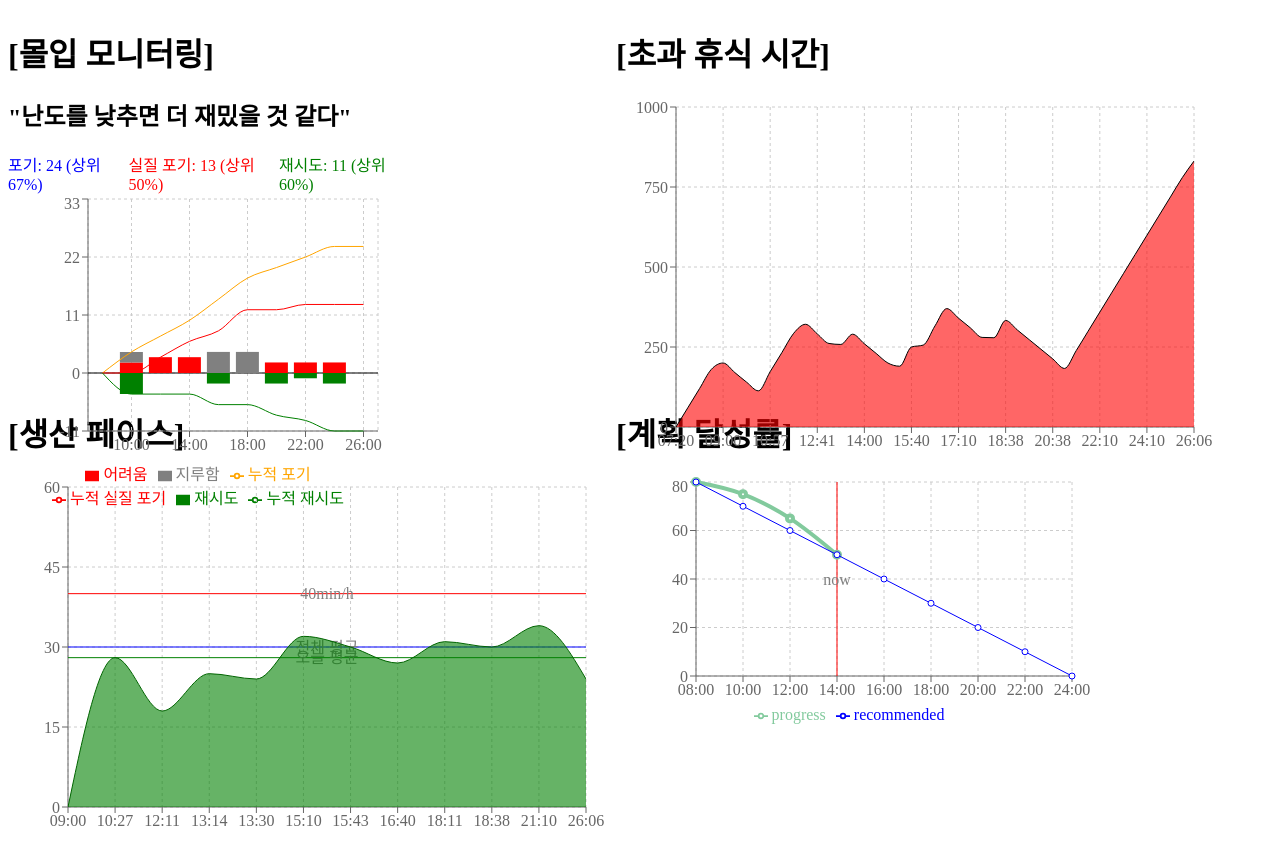
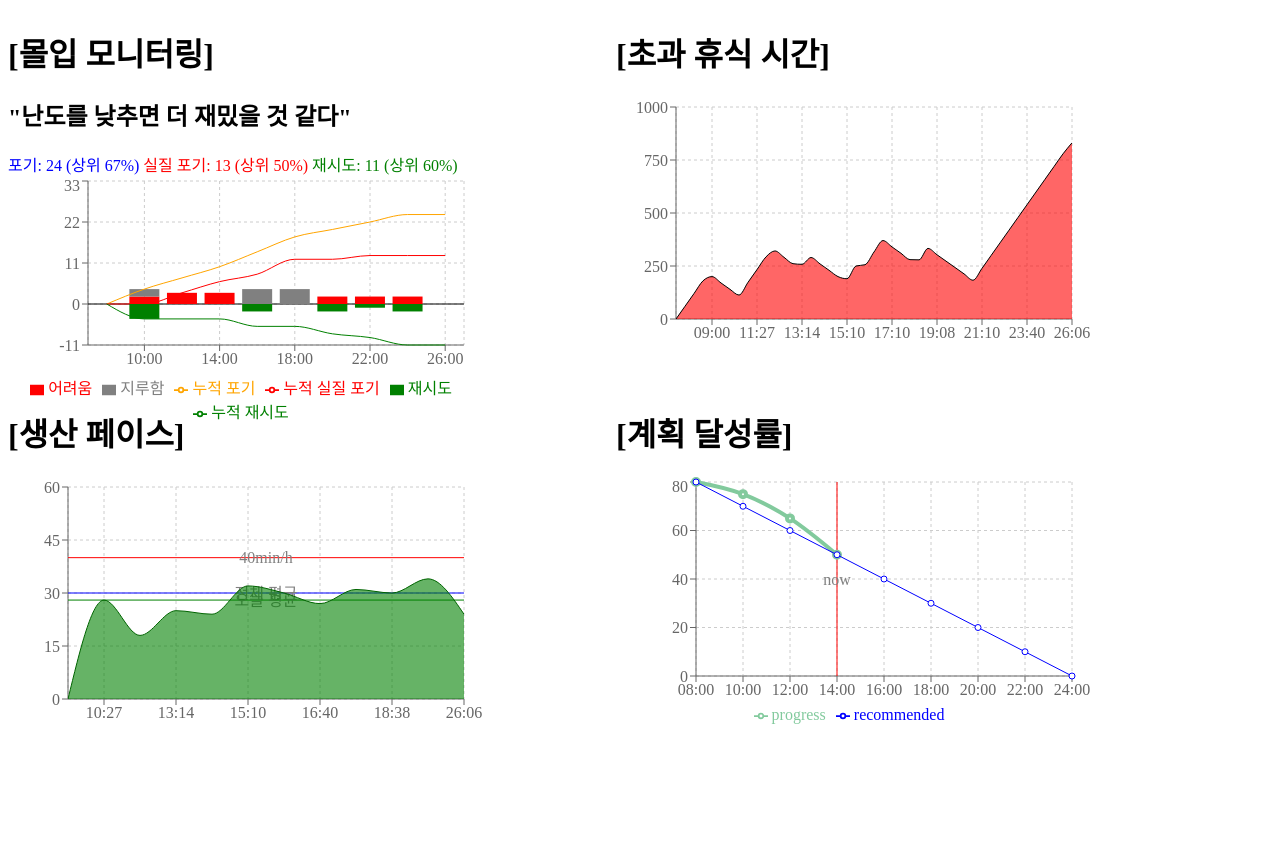
Before and after one commit to seongbin9786/my-time, a React (Vite) app: page / in a window 1280 px wide. After the commit the page ends 800 px from the top, so only its background shows below. Built offline with nearby package versions, Linux system fonts and the light colour scheme.

Commit message:
feat: 컴포넌트 간 배치, 크기 조정

```diff
--- a/src/components/charts/AvailableRestTimeChart.tsx
+++ b/src/components/charts/AvailableRestTimeChart.tsx
@@ -84,7 +84,7 @@
   const off = gradientOffset();
 
   return (
-    <ResponsiveContainer width="100%" height="100%">
+    <ResponsiveContainer width="80%" height="70%">
       <AreaChart
         width={500}
         height={400}
--- a/src/components/charts/FlowStatusChart.tsx
+++ b/src/components/charts/FlowStatusChart.tsx
@@ -37,8 +37,8 @@
   return (
     <div
       style={{
-        width: '50vh',
-        height: '40vh',
+        width: '100%',
+        height: '100%',
       }}
     >
       <div style={{ display: 'flex', gap: 4 }}>
@@ -52,7 +52,7 @@
           재시도: {totalTryAgain * -1} (상위 {totalTryAgainRatio}%)
         </span>
       </div>
-      <ResponsiveContainer width="100%" height="100%">
+      <ResponsiveContainer width="80%" height="70%">
         <ComposedChart
           stackOffset="sign"
           width={500}
--- a/src/components/charts/ProductivePaceChart.tsx
+++ b/src/components/charts/ProductivePaceChart.tsx
@@ -23,7 +23,7 @@
   todayAvg,
 }: ProductivePaceChartProps) => {
   return (
-    <ResponsiveContainer width="100%" height="100%">
+    <ResponsiveContainer width="80%" height="70%">
       <AreaChart
         width={500}
         height={400}
```
